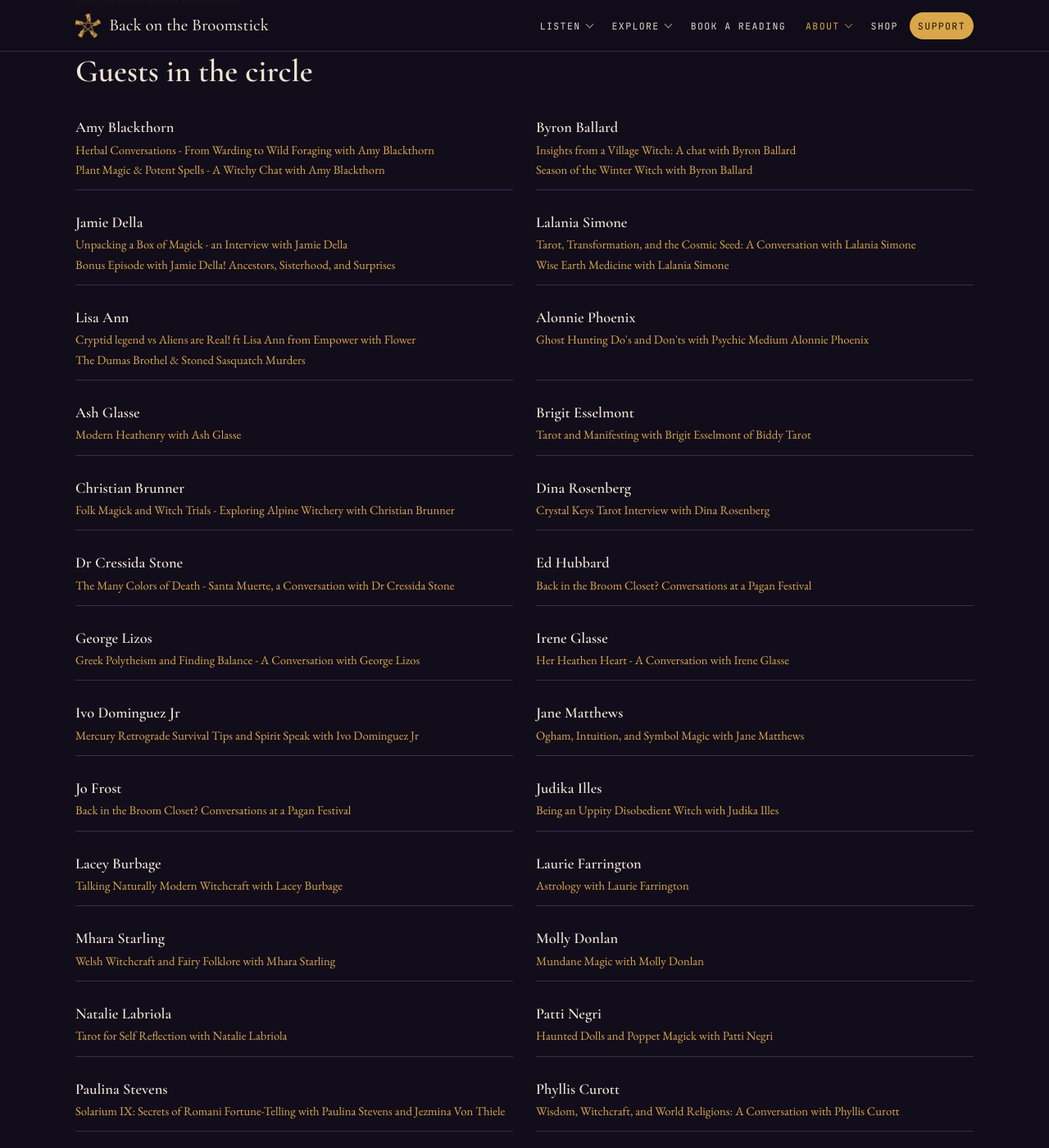
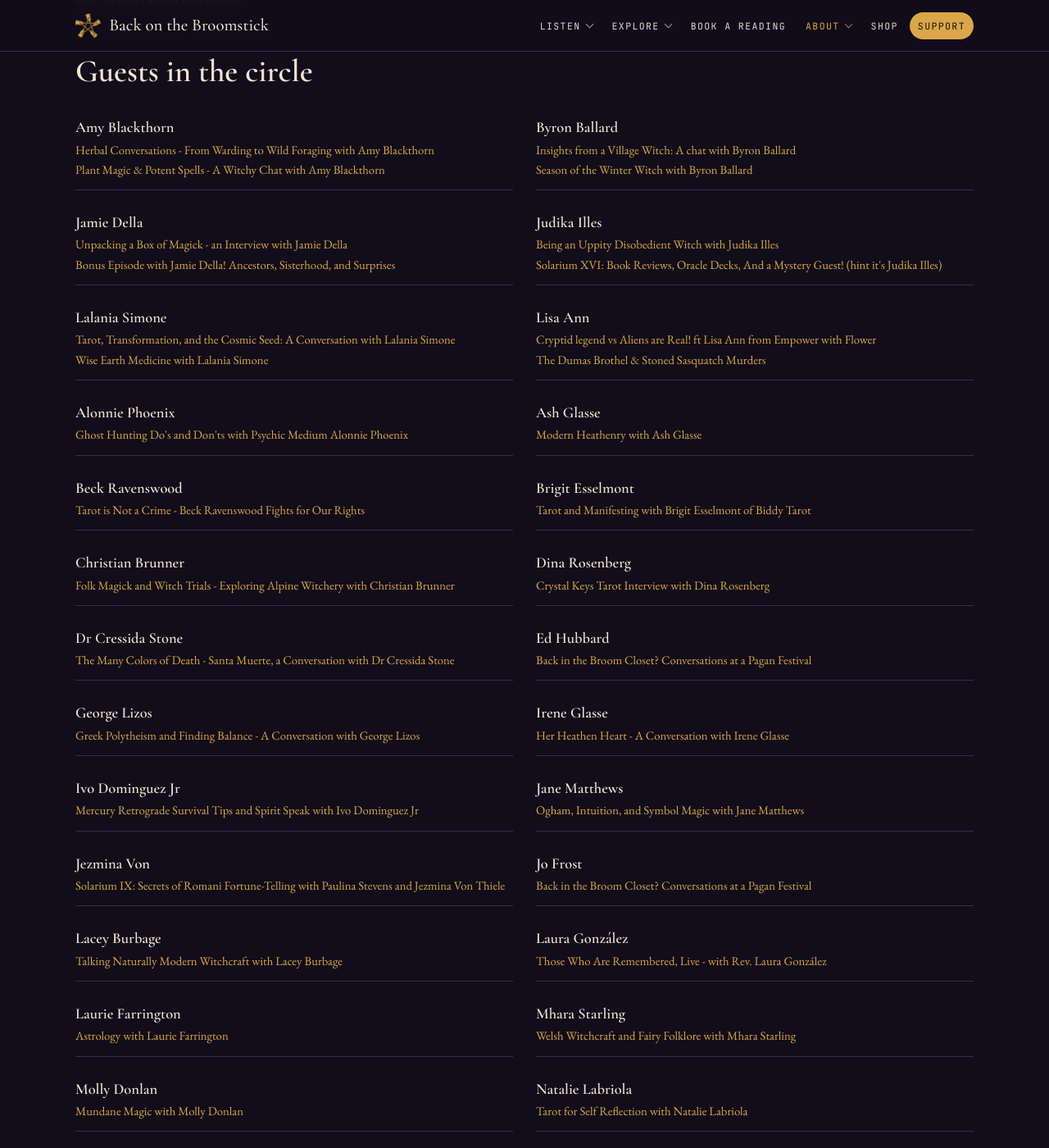
Before and after one commit to charles-forsyth/backonthebroomstick, a Jekyll site: the page built from witches.html, in a window 1280 px wide and 1400 px high, scrolled down 1392 px. Shown: the whole window at 82% size. Built offline with Jekyll 4.4.1, drawn with Linux system fonts in a browser that asks for light colours; some of the changed text lies outside the part shown.

Commit message:
Restore the 4 guests the first cloud publish dropped (Beck Ravenswood, Ness Bosch, Jezmina Von, Laura Gonzalez) and Judika Illes' second episode; from the laptop export with speaker labels (#19)

```diff
--- a/_data/guests.json
+++ b/_data/guests.json
@@ -18,6 +18,13 @@
   "episodes": [
    "29-unpacking-a-box-of-magick-an-interview-with-jamie-della",
    "bonus-episode-with-jamie-della-ancestors-sisterhood-and-surprises"
+  ]
+ },
+ {
+  "name": "Judika Illes",
+  "episodes": [
+   "103-being-an-uppity-disobedient-witch-with-judika-illes",
+   "solarium-xvi-book-reviews-oracle-decks-and-a-mystery-guest-hint-it-s-j"
   ]
  },
  {
@@ -44,6 +51,12 @@
   "name": "Ash Glasse",
   "episodes": [
    "177-modern-heathenry-with-ash-glasse"
+  ]
+ },
+ {
+  "name": "Beck Ravenswood",
+  "episodes": [
+   "171-tarot-is-not-a-crime-beck-ravenswood-fights-for-our-rights"
   ]
  },
  {
@@ -101,21 +114,27 @@
   ]
  },
  {
+  "name": "Jezmina Von",
+  "episodes": [
+   "solarium-ix-secrets-of-romani-fortune-telling-with-paulina-stevens-and"
+  ]
+ },
+ {
   "name": "Jo Frost",
   "episodes": [
    "23-back-in-the-broom-closet-conversations-at-a-pagan-festival"
   ]
  },
  {
-  "name": "Judika Illes",
+  "name": "Lacey Burbage",
   "episodes": [
-   "103-being-an-uppity-disobedient-witch-with-judika-illes"
+   "108-talking-naturally-modern-witchcraft-with-lacey-burbage"
   ]
  },
  {
-  "name": "Lacey Burbage",
+  "name": "Laura González",
   "episodes": [
-   "108-talking-naturally-modern-witchcraft-with-lacey-burbage"
+   "83-those-who-are-remembered-live-with-rev-laura-gonzalez"
   ]
  },
  {
@@ -140,6 +159,12 @@
   "name": "Natalie Labriola",
   "episodes": [
    "115-tarot-for-self-reflection-with-natalie-labriola"
+  ]
+ },
+ {
+  "name": "Ness Bosch",
+  "episodes": [
+   "131-the-dark-side-of-autumn-a-conversation-with-ness-bosch"
   ]
  },
  {
--- a/_data/stats.json
+++ b/_data/stats.json
@@ -4,6 +4,6 @@
  "swh": 86,
  "hours": 235,
  "words": 2643317,
- "guests": 30,
+ "guests": 34,
  "latest": "2026-10-09"
 }
```
Also changed, not shown: _data/episodes.json.
